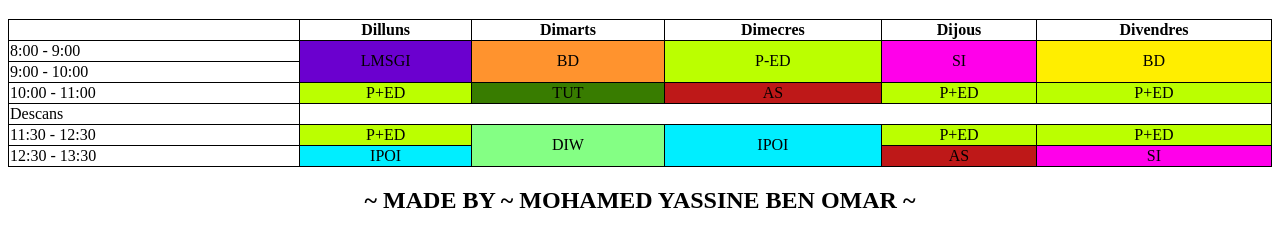
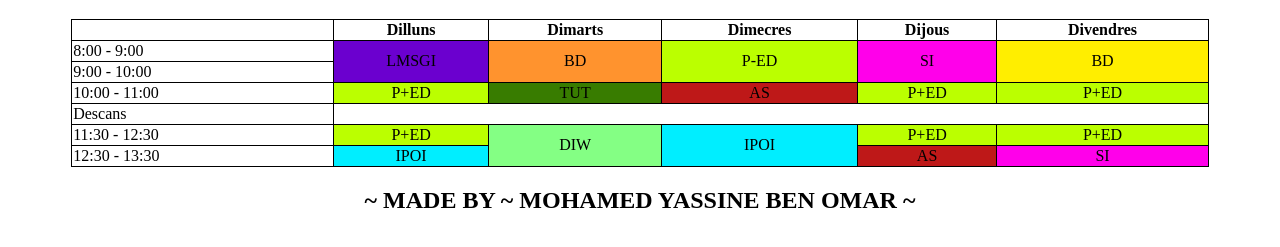
Before and after one commit to MohamedYassineBenomar/HORARIS, a plain HTML site: page index.html in a window 1280 px wide. Shown: the part 61-308 px from the top of the page. Drawn offline with Linux system fonts and the light colour scheme.

Commit message:
Changed table width and location

```diff
--- a/index.html
+++ b/index.html
@@ -17,7 +17,7 @@
     </head>
     <body>
         <h1 style="text-align: center;">HORARIS</h1>
-        <table style="width: 100%;">
+        <table style="width: 90%;margin: 0 auto;">
             <tr>
                 <th></th>
                 <th class="content">Dilluns</th>
```
